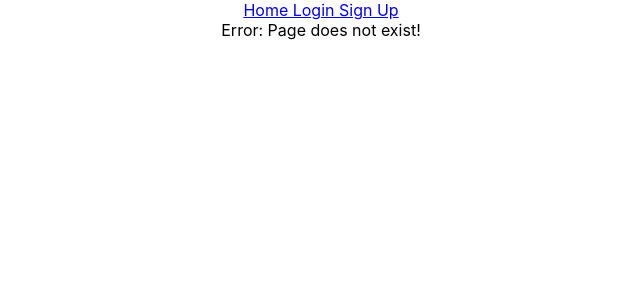
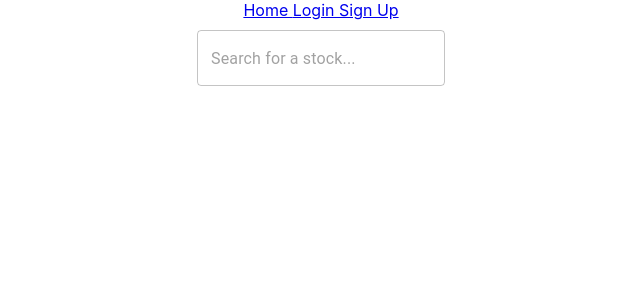
Before and after one commit to jwalla13/StonkLabs, a React (Create React App) app: page /dashboard in a window 1280 px wide. Shown: the top 300 px of the page, without its empty margins (319-959 px from the left). Built offline with nearby package versions, Linux system fonts and the light colour scheme.

Commit message:
Set Up Search Bar

```diff
--- a/src/App.css
+++ b/src/App.css
@@ -28,6 +28,21 @@
   color: #61dafb;
 }
 
+.search-bar {
+  margin-top: 15px;
+}
+
+.search-container {
+  display: flex;
+  justify-content: center;
+  margin-top: 10px;
+}
+
+.search-box {
+  background-color: white;
+  align-items: center;
+}
+
 @keyframes App-logo-spin {
   from {
     transform: rotate(0deg);
--- a/src/App.js
+++ b/src/App.js
@@ -1,28 +1,31 @@
-import './App.css';
-import { BrowserRouter as Router, Route, Switch } from "react-router-dom"
-import React, { Component } from "react";
+import './App.css'
+import ReactDOM from 'react-dom'
+import { BrowserRouter as Router, Route, Switch } from 'react-router-dom'
+import React, { Component } from 'react'
 import Home from './Pages/Home'
 import Login from './Pages/Login'
 import Signup from './Pages/Signup'
 import Nav from './Pages/Nav'
 import Error from './Pages/Error'
+import Dashboard from './Pages/Dashboard'
 
 class App extends Component {
-  render() {
+  render () {
     return (
-       <Router>
+      <Router>
         <div>
           <Nav />
-            <Switch>
-             <Route path="/" component={Home} exact/>
-             <Route path="/login" component={Login}/>
-             <Route path="/signup" component={Signup}/>
-            <Route component={Error}/>
-           </Switch>
+          <Switch>
+            <Route path='/' component={Home} exact />
+            <Route path='/login' component={Login} />
+            <Route path='/signup' component={Signup} />
+            <Route path='/dashboard' component={Dashboard} />
+            <Route component={Error} />
+          </Switch>
         </div>
       </Router>
-    );
+    )
   }
 }
 
-export default App;
+export default App
--- /dev/null
+++ b/src/Components/SearchBar.js
@@ -0,0 +1,20 @@
+import React from 'react';
+import axios from 'axios';
+import { TextField } from '@material-ui/core';
+
+const SearchBar = (props) => {
+  function checkSubmit(event){
+    console.log(event);
+  }
+
+  return(
+    <TextField
+      className='search-container'
+      variant="outlined"
+      placeholder="Search for a stock..."
+      onChange={checkSubmit}
+     />
+  )
+}
+
+export default SearchBar
--- /dev/null
+++ b/src/Pages/Dashboard.js
@@ -0,0 +1,17 @@
+import React, { Component } from 'react'
+import SearchBar from '../Components/SearchBar'
+import { InputAdornment, TextField, Container, Box } from '@material-ui/core';
+import SearchIcon from '@material-ui/icons/Search';
+
+function DashboardPage(props) {
+  function checkSubmit(event){
+    console.log(event);
+  }
+  return (
+    <span className='search-container'>
+      <SearchBar/>
+    </span>
+  )
+}
+
+export default DashboardPage
```
